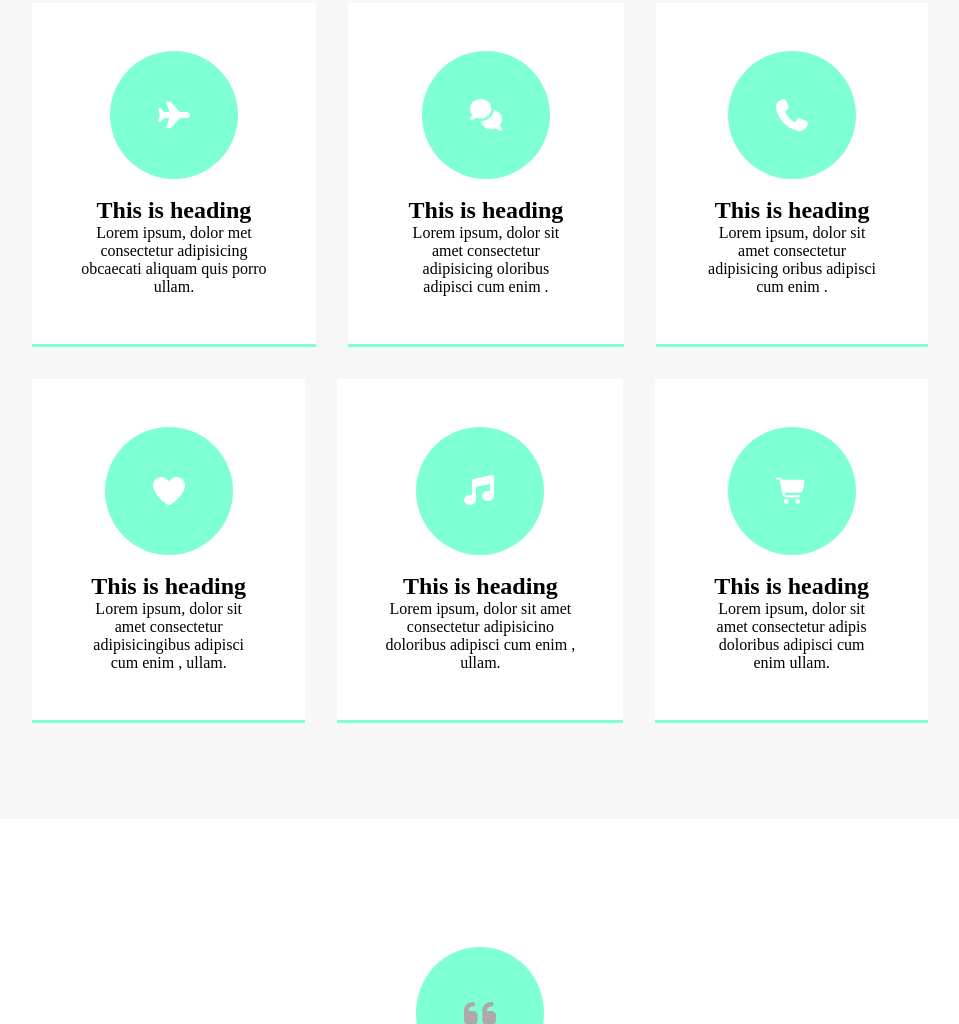
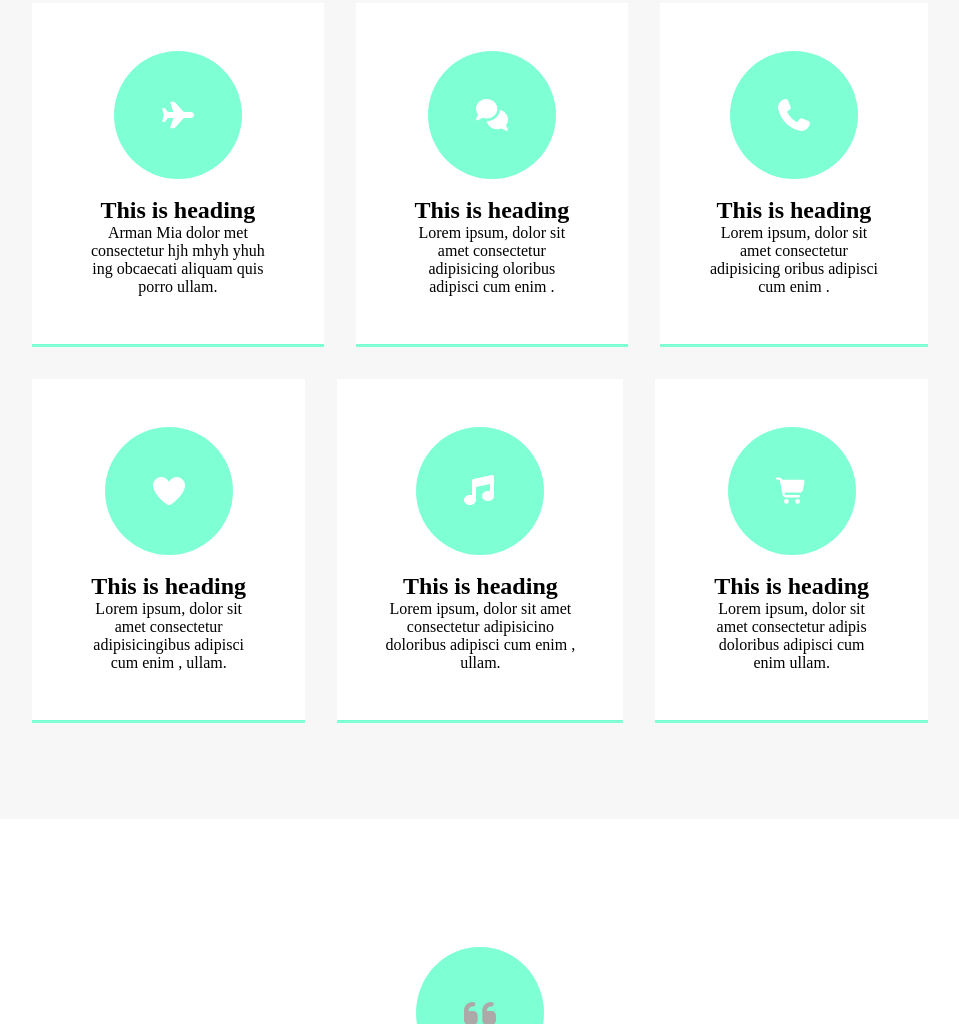
Before and after one commit to DH-Arman/first-project, a plain HTML site: page index.html in a window 1280 px wide. Shown: the part 1243-2267 px from the top of the page, without its empty margins (160-1119 px from the left). Drawn offline with Linux system fonts and the light colour scheme.

Commit message:
p tag modified

```diff
--- a/index.html
+++ b/index.html
@@ -69,7 +69,7 @@
             <div class="service-individual">
                 <i class="fa-solid fa-plane"></i>
                 <h2>This is heading</h2>
-                <p>Lorem ipsum, dolor met consectetur adipisicing obcaecati aliquam quis porro  ullam.</p>
+                <p>Arman Mia dolor met consectetur hjh mhyh yhuh ing obcaecati aliquam quis porro  ullam.</p>
             </div>
             <div class="service-individual">
                 <i class="fa-solid fa-comments"></i>
```
